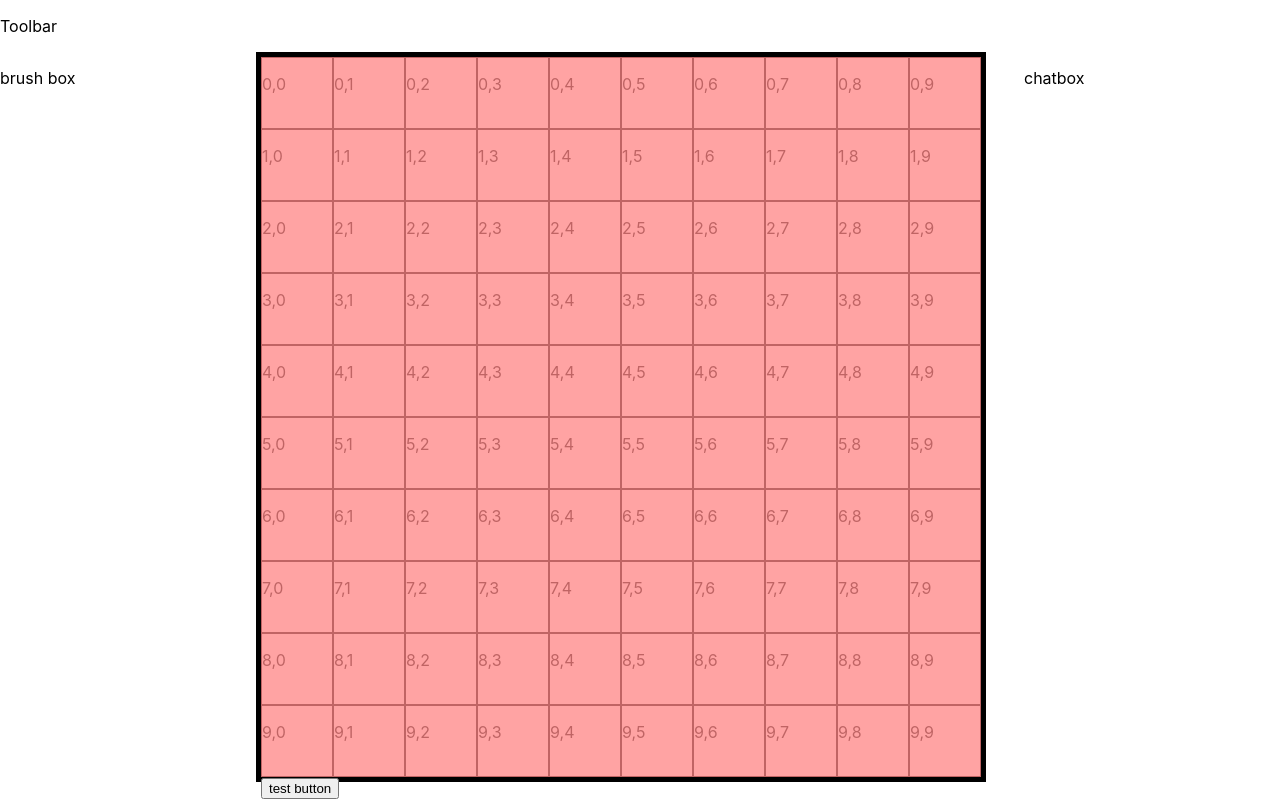
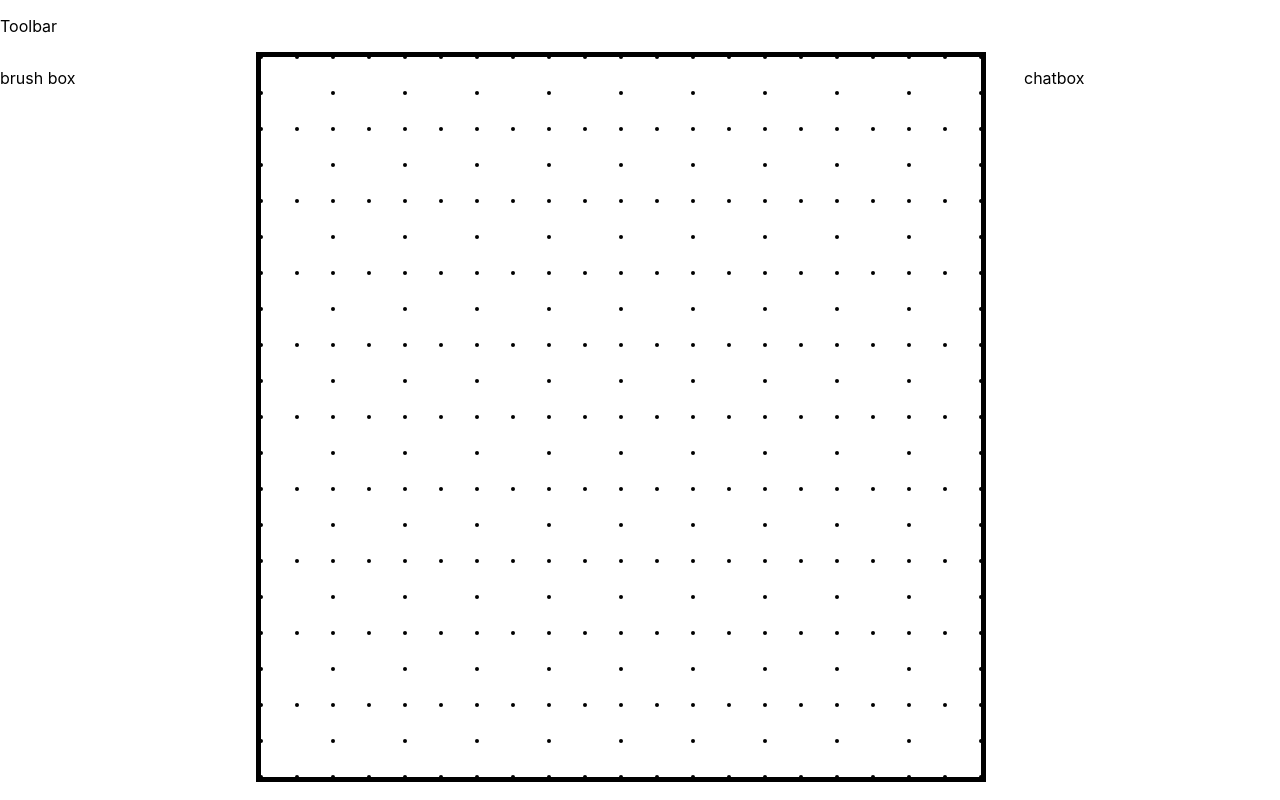
Before and after one commit to DaxtonSutherlandWorks/foggowar, a React (Create React App) app: page / in a window 1280 px wide. Built offline with nearby package versions, Linux system fonts and the light colour scheme.

Commit message:
Added guide dots and snap indication. Remove TileMap to use later and replaced with a guide canvas.

```diff
--- a/src/components/MapEditor.js
+++ b/src/components/MapEditor.js
@@ -15,6 +15,7 @@ class MapEditor extends React.Component {
     constructor(props) {
         super(props);
         this.bgCanvasRef = React.createRef();
+        this.guideCanvasRef = React.createRef();
         this.overlayCanvasRef = React.createRef();
 
         this.brushColor = '#000000';
@@ -26,10 +27,18 @@ class MapEditor extends React.Component {
         this.startX = 0;
         this.startY = 0;
 
+        this.tileSize = 72;
+        this.guideRadius = 2;
+        this.guideHoverRadius = 6;
+        this.snapDistance = 12;
+
         //Methods must be bound to "this" in order to access "this'" properties
-        this.onMouseDown = this.onMouseDown.bind(this)
-        this.onMouseUp = this.onMouseUp.bind(this)
-        this.onMouseMove = this.onMouseMove.bind(this)
+        this.onMouseDown = this.onMouseDown.bind(this);
+        this.onMouseUp = this.onMouseUp.bind(this);
+        this.onMouseMove = this.onMouseMove.bind(this);
+        this.drawStaticGuides = this.drawStaticGuides.bind(this);
+        this.nearestGuidePoint = this.nearestGuidePoint.bind(this);
+        this.drawHoverGuide = this.drawHoverGuide.bind(this);
     }
 
     /**
@@ -39,11 +48,15 @@ class MapEditor extends React.Component {
 
         //Canvas Contexts
         this.bgContext = this.bgCanvasRef.current.getContext('2d');
+        this.guideContext = this.guideCanvasRef.current.getContext('2d');
         this.overlayContext = this.overlayCanvasRef.current.getContext('2d');
 
         //Canvas sizing dynamic to grid size, done here to prevent scaling issues
         this.bgCanvasRef.current.width = this.state.dimensions[1] * 72;
         this.bgCanvasRef.current.height = this.state.dimensions[0] * 72;
+
+        this.guideCanvasRef.current.width = this.state.dimensions[1] * 72;
+        this.guideCanvasRef.current.height = this.state.dimensions[0] * 72;
 
         this.overlayCanvasRef.current.width = this.state.dimensions[1] * 72;
         this.overlayCanvasRef.current.height = this.state.dimensions[0] * 72;
@@ -64,6 +77,8 @@ class MapEditor extends React.Component {
 
        this.overlayCanvasRef.current.removeEventListener('mousemove', this.onMouseMove);
        this.overlayCanvasRef.current.addEventListener('mousemove', this.onMouseMove);
+
+       this.drawStaticGuides();
     }
 
     /**
@@ -113,6 +128,14 @@ class MapEditor extends React.Component {
     */
     onMouseMove(event) {
 
+        //Renders a guide dot to show user where their brush will snap to, drawing or not.
+        const rect = this.overlayCanvasRef.current.getBoundingClientRect();
+        const x = event.clientX - rect.left;
+        const y = event.clientY - rect.top;
+
+        const guide = this.nearestGuidePoint(x, y);
+        this.drawHoverGuide(this.overlayContext, guide);
+
          switch (this.paintMode)
             {
                 case "line":
@@ -122,9 +145,6 @@ class MapEditor extends React.Component {
                     {
                         return;
                     }
-
-                    //Clears the entire overlay and renders a preview line everytime the mouse moves
-                    this.overlayContext.clearRect(0, 0, this.overlayCanvasRef.current.width, this.overlayCanvasRef.current.height);
 
                     this.overlayContext.beginPath();
                     this.overlayContext.moveTo(this.startX, this.startY);
@@ -138,6 +158,118 @@ class MapEditor extends React.Component {
             }
     }
 
+    /**
+     * Draws the guide dots along with TODO: the grid
+     */
+    drawStaticGuides() {
+
+        let context = this.guideContext;
+        context.fillStyle = "#000000";
+
+        const { width, height } = context.canvas;
+
+        const cols = Math.ceil(width / this.tileSize);
+        const rows = Math.ceil(height / this.tileSize);
+
+        //This loop draws dots for each tile
+        for (let i = 0; i <= cols; i++)
+        {
+            for (let j = 0; j <= rows; j++)
+            {
+                const x = i * this.tileSize;
+                const y = j * this.tileSize;
+
+                //Corners
+                this.drawDot(context, x, y, this.guideRadius);
+
+                //Midpoints
+                if (x + this.tileSize <= width)
+                {
+                    this.drawDot(context, x + (this.tileSize / 2), y, this.guideRadius)
+                }
+                if (y + this.tileSize <= height)
+                {
+                    this.drawDot(context, x, y + (this.tileSize / 2), this.guideRadius)
+                }
+            }
+        }
+    }
+
+    /**
+     * Draws a dot with given params
+     */
+    drawDot(context, x, y, r)
+    {
+        context.beginPath();
+        context.arc(x, y, r, 0, Math.PI * 2);
+        context.fill();
+    }
+
+    /**
+     * Calculates the nearest guide dot to the cursor.
+     */
+    nearestGuidePoint(x, y)
+    {
+        //Locates nearest grid intersection, only points a half tile within it and itself are possible fits.
+        const gx = Math.round(x / this.tileSize) * this.tileSize;
+        const gy = Math.round(y / this.tileSize) * this.tileSize;
+
+        const candidates = [
+            //Intersection
+            { x: gx, y: gy},
+
+            //Horizontal midpoints
+            { x: gx + (this.tileSize / 2), y: gy},
+            { x: gx - (this.tileSize / 2), y: gy},
+
+            //Vertical midpoints
+            { x: gx, y: gy + (this.tileSize / 2)},
+            { x: gx, y: gy - (this.tileSize / 2)}
+        ];
+
+        let closest = null;
+        let smallestDist = Infinity;
+
+        //Loops through possible candidates to find the closest.
+        for (const point of candidates)
+        {
+            const dx = point.x - x;
+            const dy = point.y - y;
+
+            //Gets distance from current candidate
+            const dist = Math.hypot(dx, dy);
+
+            //Updates tracking values
+            if (dist < smallestDist)
+            {
+                smallestDist = dist;
+                closest = point;
+            }
+        }
+
+        //Returns the closest point if the cursor is within snapping range
+        return smallestDist <= this.snapDistance ? closest : null;
+    }
+
+    /**
+     * Draws a larger dot over a guide dot to denote which dot is closest to the cursor
+     */
+    drawHoverGuide(context, dot)
+    {
+        //Clears the canvas of previous guide dot and preview
+        context.clearRect(0, 0, context.canvas.width, context.canvas.height);
+
+        //Aborts if somehow no dot was provided
+        if (!dot) return;
+
+        context.fillStyle = "#000000ff";
+
+        //Draws the new guide dot
+        context.beginPath();
+        context.arc(dot.x, dot.y, this.guideHoverRadius, 0, Math.PI * 2);
+        context.fill();
+    }
+
     /***********************************************************************
      *
      * UI
@@ -147,8 +279,8 @@ class MapEditor extends React.Component {
         return (
             <div style={{border: "solid 5px black", width: this.state.dimensions[1] * 72, height: this.state.dimensions[0] * 72}}>
                 <canvas ref={this.overlayCanvasRef} className="overlay-canvas"></canvas>
+                <canvas ref={this.guideCanvasRef} className="guide-canvas"></canvas>
                 <canvas ref={this.bgCanvasRef} className="bg-canvas"></canvas>
-                <TileMap dimensions={this.state.dimensions}></TileMap>
             </div>
         );
     }
--- a/src/styles/MapEditor.css
+++ b/src/styles/MapEditor.css
@@ -1,12 +1,16 @@
 .bg-canvas {
-    background-color: rgba(255, 134, 134, 0.5);
     position: absolute;
     pointer-events: none;
+    z-index: 1;
+}
 
+.guide-canvas {
+    position: absolute;
+    pointer-events: none;
+    z-index: 2;
 }
 
 .overlay-canvas {
-    background-color: rgba(255, 134, 134, 0.5);
     position: absolute;
-
+    z-index: 3;
 }
```
